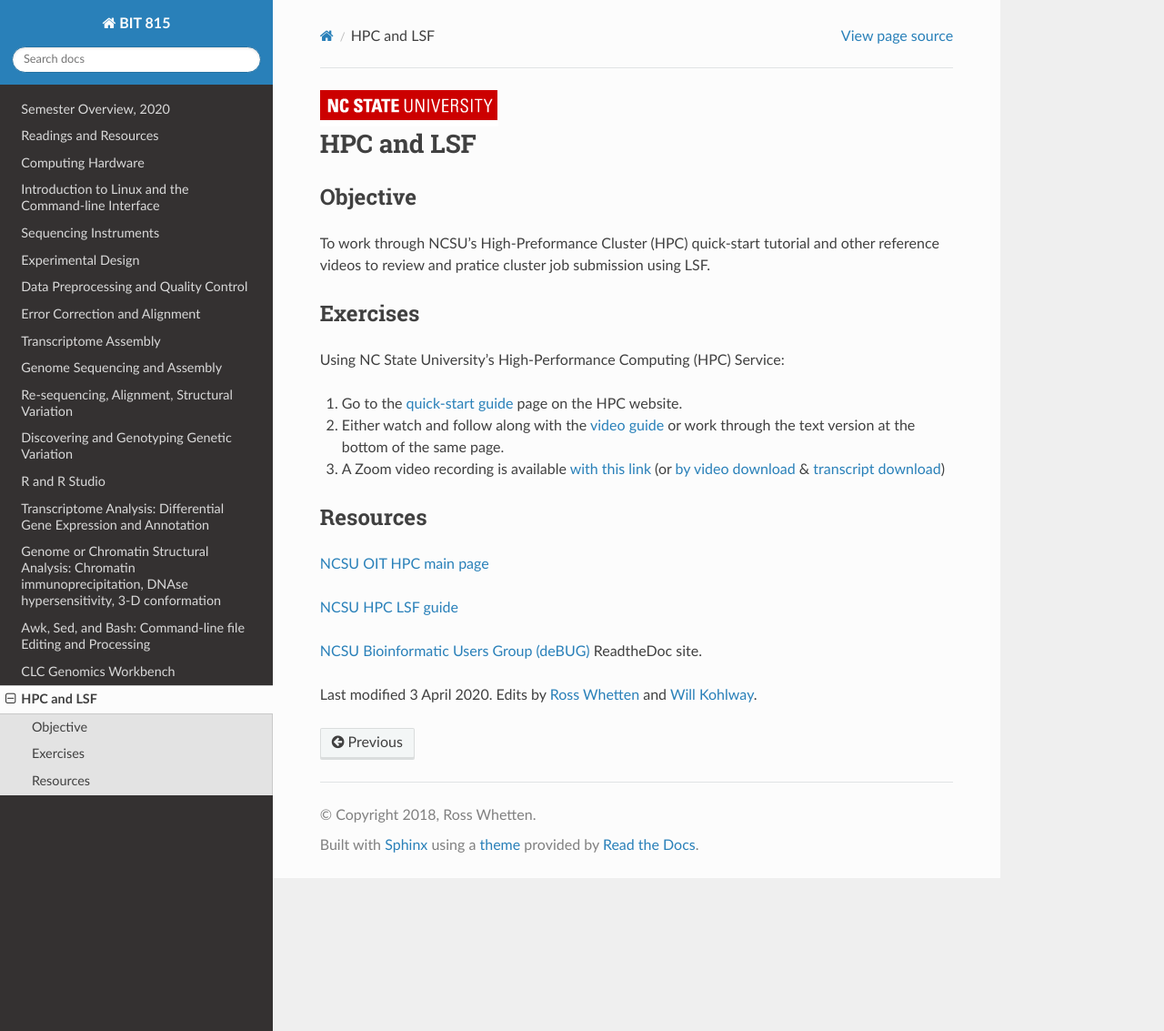
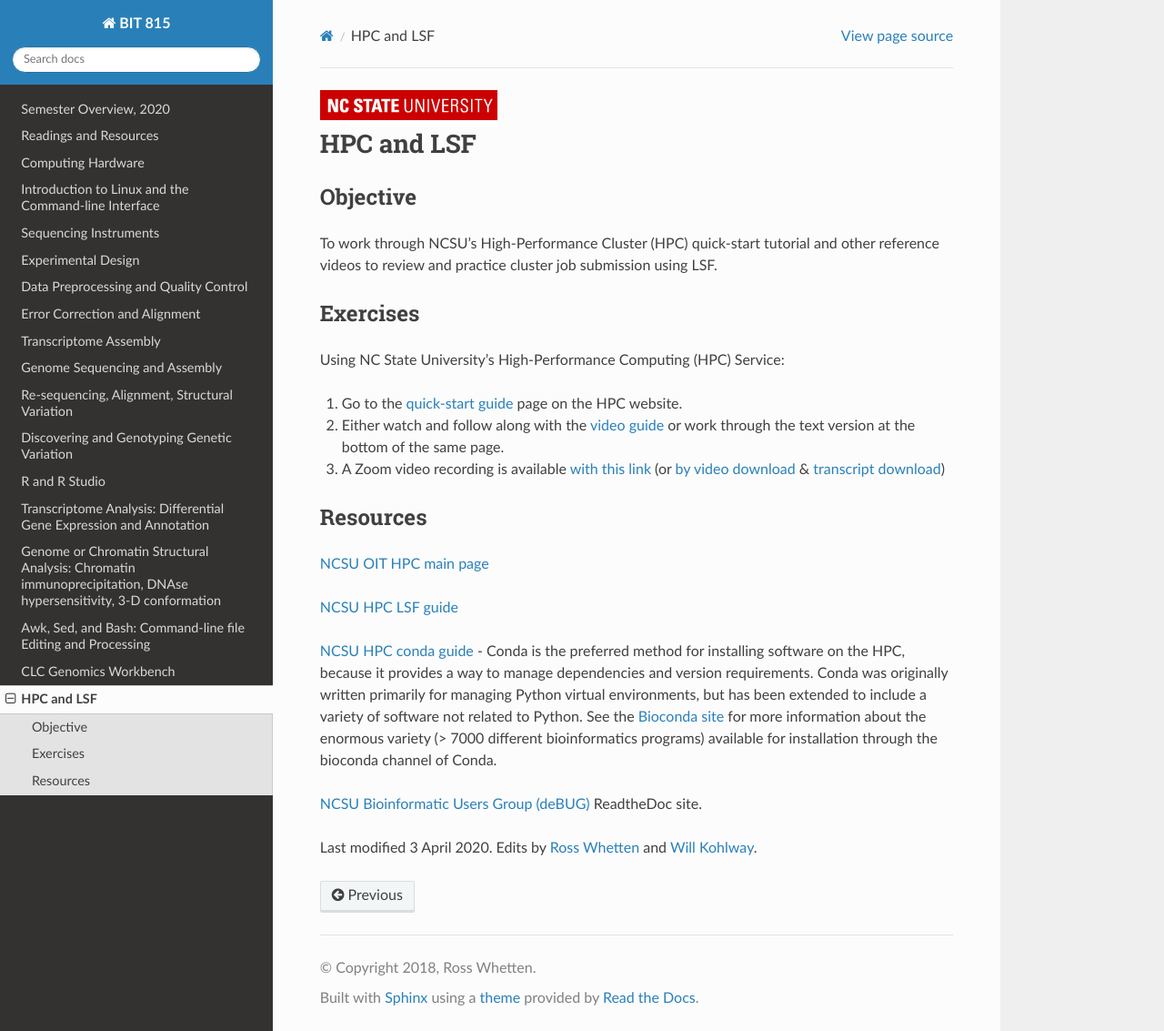
Before and after one commit to rwhetten/DeepSeqAnalysis, a Sphinx documentation site: the page built from docs/source/HPC.rst, in a window 1280 px wide and 1133 px high. Shown: the whole window at 91% size. Built offline with Sphinx 7.4.7 and the Read the Docs theme 2.0.0, drawn with Linux system fonts in a browser that asks for light colours.

Commit message:
Update HPC.rst
Add link to Conda and Bioconda pages

```diff
--- a/docs/source/HPC.rst
+++ b/docs/source/HPC.rst
@@ -13,7 +13,7 @@
 Objective
 *********
 
-To work through NCSU's High-Preformance Cluster (HPC) quick-start tutorial and other reference videos to review and pratice cluster job submission using LSF.
+To work through NCSU's High-Performance Cluster (HPC) quick-start tutorial and other reference videos to review and practice cluster job submission using LSF.
 
 
 Exercises
@@ -35,6 +35,8 @@
 
 `NCSU HPC LSF guide <https://projects.ncsu.edu/hpc/Documents/LSF.php>`_
 
+`NCSU HPC conda guide <https://projects.ncsu.edu/hpc/Software/Apps.php?app=Conda>`_ - Conda is the preferred method for installing software on the HPC, because it provides a way to manage dependencies and version requirements. Conda was originally written primarily for managing Python virtual environments, but has been extended to include a variety of software not related to Python. See the `Bioconda site <https://bioconda.github.io/>`_ for more information about the enormous variety (> 7000 different bioinformatics programs) available for installation through the bioconda channel of Conda.
+
 `NCSU Bioinformatic Users Group (deBUG) <https://ncsu-debug.readthedocs.io/en/latest/#>`_ ReadtheDoc site.
 
 
```
